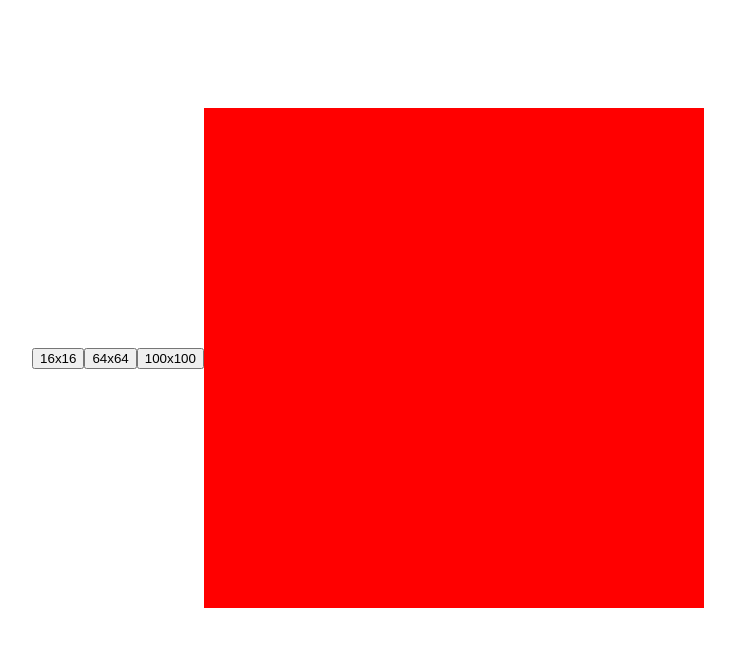
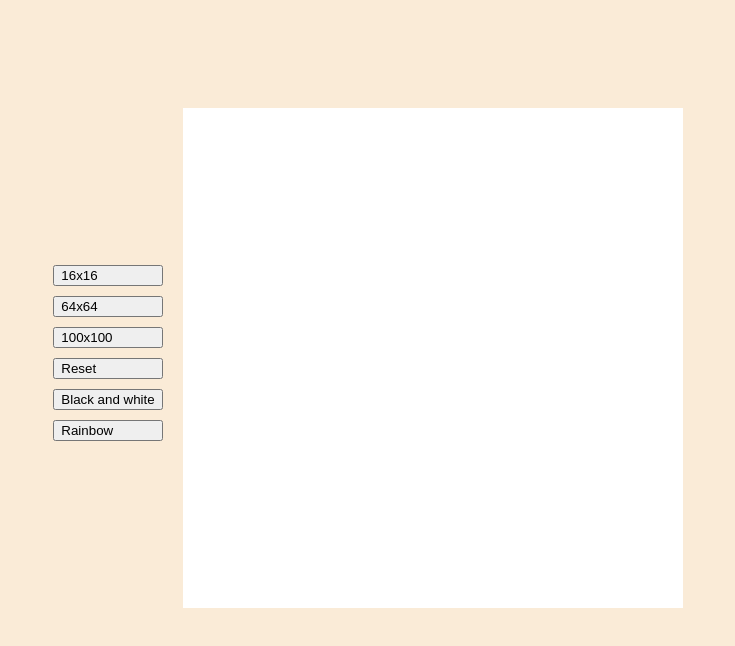
Before and after one commit to cookingnoob/etch-a-sketch, a plain HTML site: page index.html in a window 1280 px wide. Both pictures are taken after a click on the button "16x16". Shown: the whole page, without its empty margins (272-1007 px from the left). Drawn offline with Linux system fonts and the light colour scheme.

Commit message:
Add reset button

```diff
--- a/index.html
+++ b/index.html
@@ -8,10 +8,14 @@
     <link rel="stylesheet" href="./style.css">
 </head>
 <body>
-    <div class="btnContainer"></div>
+    <div class="btnContainer">
         <button class="gridNum" id="sixteen">16x16</button>
         <button class="gridNum" id="sixtyfour">64x64</button>
         <button class="gridNum" id="hundred">100x100</button>
+        <button class="gridNum" id="reset">Reset</button>
+        <button class="gridNum" id="blackWhite">Black and white</button>
+        <button class="gridNum" id="randomColor">Rainbow</button>
+        </div>
     <div class="canva" id="main"></div>
     <script src="./script.js" defer></script>
 </body>
--- a/script.js
+++ b/script.js
@@ -2,13 +2,19 @@ let canva = document.querySelector('.canva')
 let btnSixteen = document.querySelector('#sixteen');
 let btnSixtyfour = document.querySelector('#sixtyfour');
 let btnHundred = document.querySelector('#hundred');
+let resetBtn = document.querySelector('#reset')
+let container;
 
-
-function createGrid(){
-let container = document.createElement('div');
-container.classList.add('gridSquares');
-document.getElementById('main').appendChild(container)
-changeToBlack(container)
+function createGrid(rows, cols){
+    for (i = 0; i < (rows * cols); i++){
+        container = document.createElement('div');
+        container.classList.add('gridSquares');
+        document.getElementById('main').appendChild(container);
+        canva.style.setProperty('--grid-rows', rows);
+        canva.style.setProperty('--grid-cols', cols);
+        changeToBlack(container)
+        resetGrid(container)
+    }
 }
 
 
@@ -18,25 +24,20 @@ container.addEventListener('mouseover', ()=> {
 });
 }
 
-
-function gridSixteen (rows, cols){
-    canva.style.setProperty('--grid-rows', rows);
-    canva.style.setProperty('--grid-cols', cols);
-    for (i = 0; i < (rows * cols); i++){
-        createGrid()
-    }
-    console.log(rows, cols)
+function resetGrid (container){
+    resetBtn.addEventListener('click', ()=> {
+        container.style.backgroundColor = 'white';
+    })
 }
 
 btnSixteen.addEventListener('click', ()=> {
-    gridSixteen(16, 16)
-    console.log('hola')
+    createGrid(16, 16)
     });
+
 btnSixtyfour.addEventListener('click', ()=> {
-    gridSixteen(64, 64)
-    console.log('hola2')
+    createGrid(64, 64)
     });
+
 btnHundred.addEventListener('click', ()=> {
-    gridSixteen(100,100)
-    console.log('hola3')
+    createGrid(100,100)
     });
--- a/style.css
+++ b/style.css
@@ -3,15 +3,19 @@ body{
     align-items: center;
     justify-content: center;
     padding: 100px;
+    background-color: antiquewhite;
 }
 
 .btnContainer{
     display: flex;
     flex-direction: column;
+    padding-right: 20px;
+
 }
 
 .gridNum{
     display: flex;
+    margin-bottom: 10px
 }
 
 root {
@@ -20,16 +24,15 @@ root {
   }
 
 .canva{
-
     display: grid;
     grid-template-columns: repeat(var(--grid-cols), 1fr);
     grid-template-rows: repeat(var(--grid-rows), 1fr);
     width: 500px;
     height: 500px;
-    background-color: blue;
+    background-color: white;
 }
 
 .gridSquares {
     width: auto;
-    background-color: red;
+    background-color: white;
 }
```
